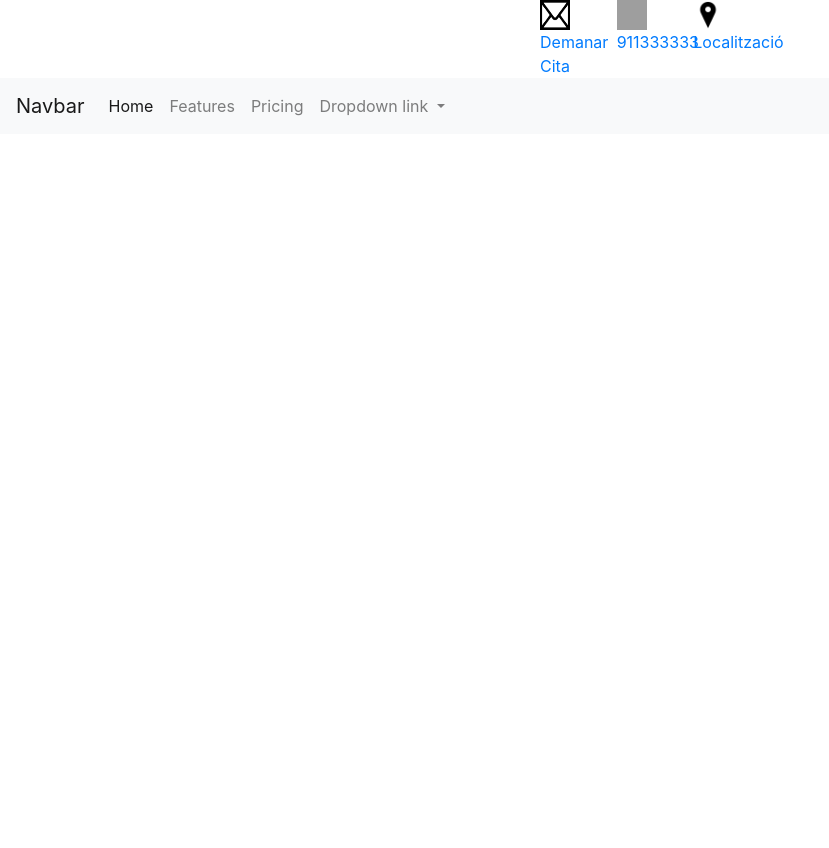
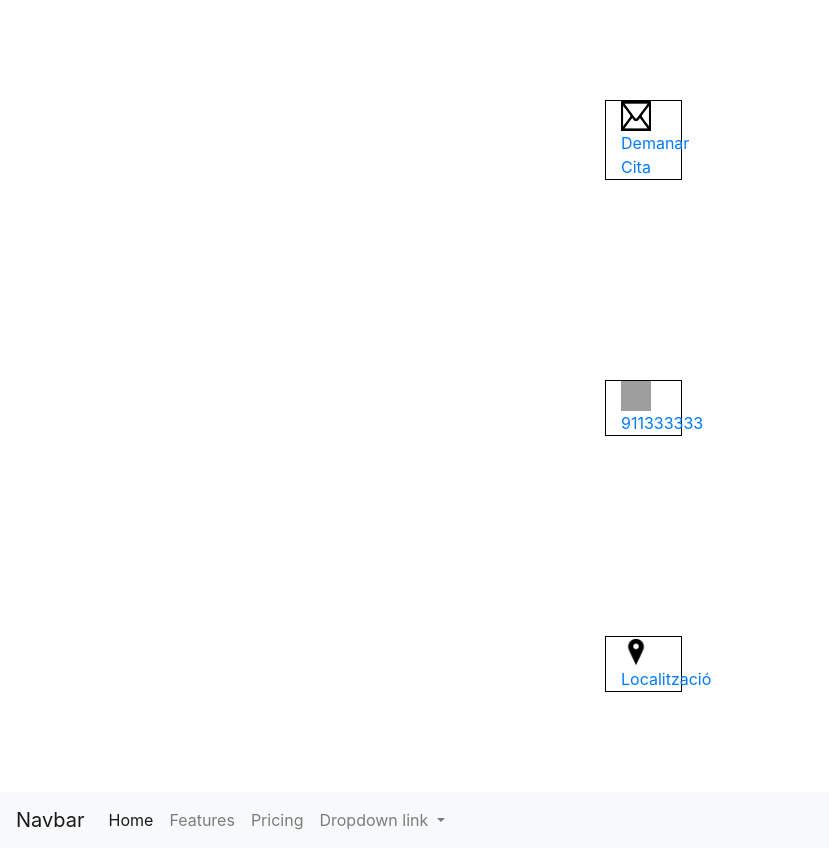
Before and after one commit to rafatbd/PracticaClinicaDental, a PHP site: page / in a window 1280 px wide. Shown: the whole page, without its empty margins (0-829 px from the left). Before the commit the page ends 116 px from the top, so only its background shows below. Run offline with PHP 8.4, Linux system fonts and the light colour scheme; some libraries are stand-ins or nearby versions; grey boxes are pictures that could not be loaded.

Commit message:
projecte

```diff
--- a/css/style.css
+++ b/css/style.css
@@ -1,3 +1,10 @@
+div.centrar{
+	border: 1px solid black;
+    margin-top: 100px;
+    margin-bottom: 100px;
+    margin-right: 150px;
+    margin-left: 80px;
+}
 @media (max-width: 575px){
 
 }
--- a/inc/header.php
+++ b/inc/header.php
@@ -2,20 +2,20 @@
 	<!-- Image and text -->
 	<div id="content" class="container-fluid">
 		<div class="mx-auto" style="width: 200px;">
-		<div class="row">
-				<div class="col-4">
+			<div class="row">
+				<div class="col-4 centrar">
 					<a href="#">
 						<img src="img/email.png" width="30" height="30" alt="email">
 						Demanar Cita
 					</a>
 				</div>
-				<div class="col-4">
+				<div class="col-4 centrar">
 					<a href="#">
 						<img src="img/telefono.png" width="30" height="30" alt="telefono">
 						911333333
 					</a>
 				</div>
-				<div class="col-4">
+				<div class="col-4 centrar">
 					<a href="#">
 						<img src="img/location.png" width="30" height="30" alt="gps">
 						Localització
```
